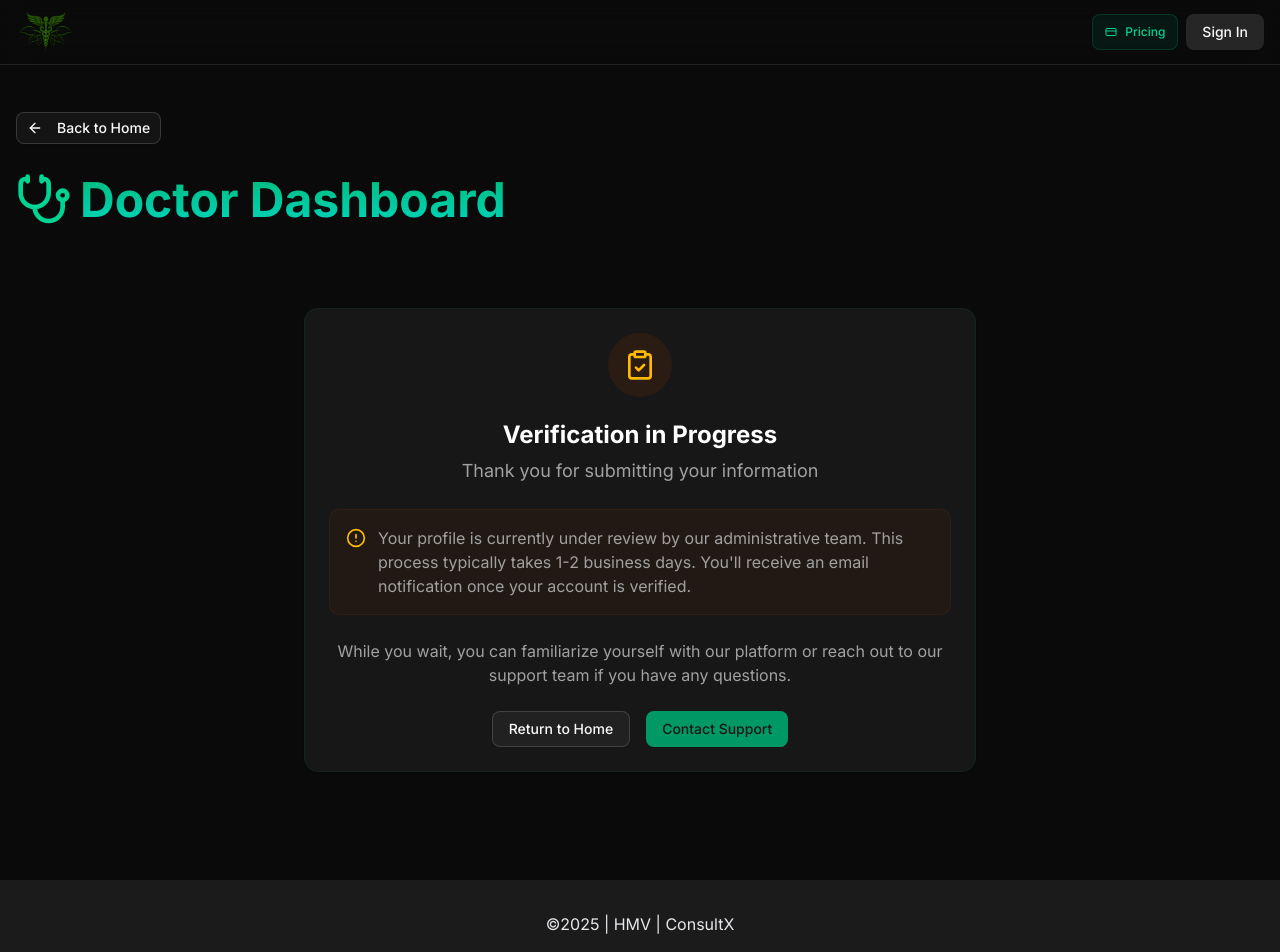
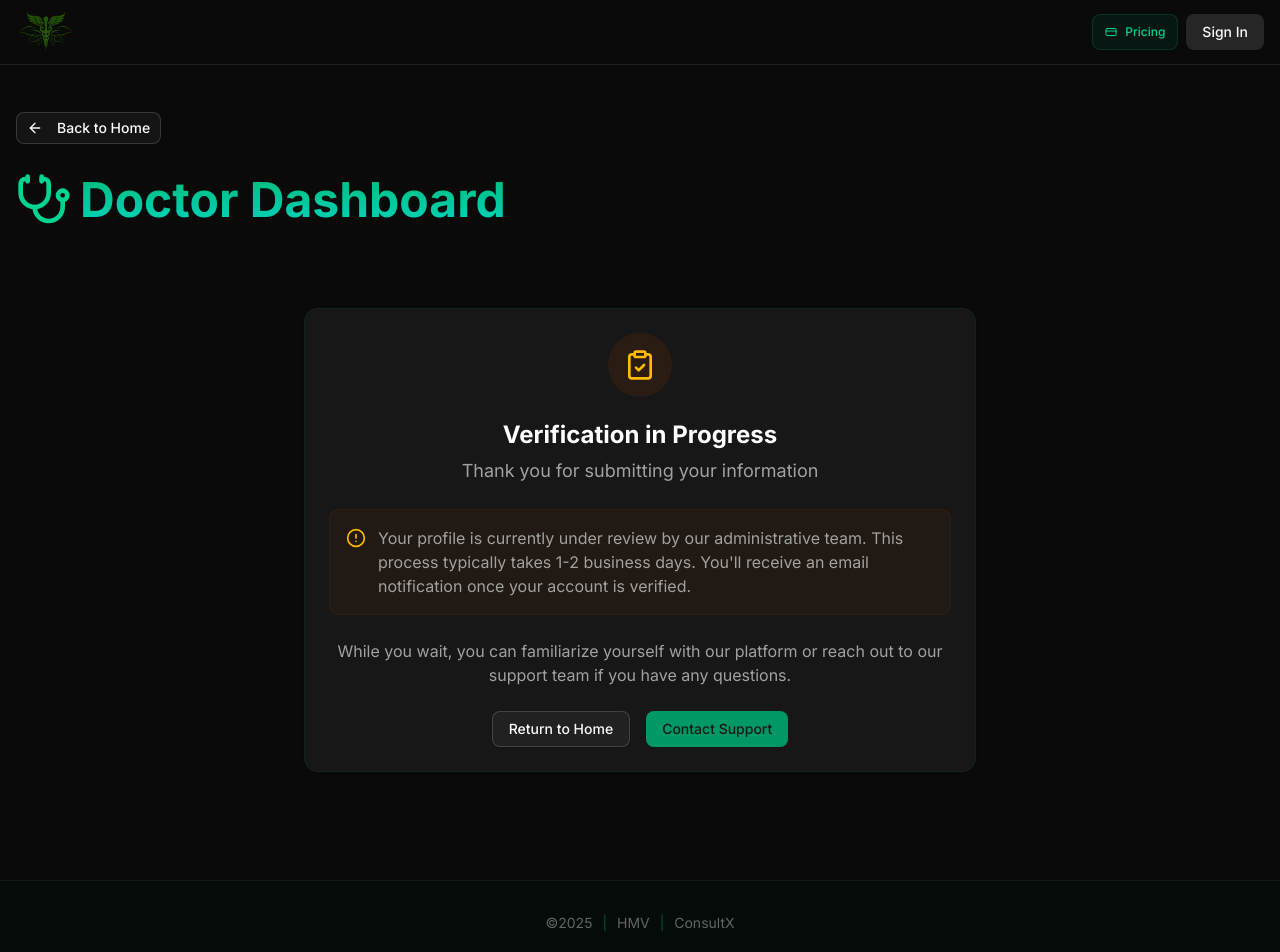
Before and after one commit to AmjustGettingStarted/Apothecary, a Next.js app: page /doctor/verification in a window 1280 px wide. Shown: the top 952 px of the page. Built offline with nearby package versions, Linux system fonts and the light colour scheme; no server answers.

Commit message:
style(footer): harmonize background color and typography with dark emerald theme

```diff
--- a/app/layout.js
+++ b/app/layout.js
@@ -36,9 +36,13 @@ export default function RootLayout({ children }) {
             <main className="min-h-screen">{children}</main>
             <Toaster richColors />
 
-            <footer className="bg-[#1B1B1B] py-8">
-              <div className="container mx-auto px-4 text-center text-gray-200 flex justify-center">
-                <p>©{format(new Date(), "yyyy")} | HMV | ConsultX</p>
+            <footer className="bg-[#050B08] border-t border-white/5 py-8">
+              <div className="container mx-auto px-4 text-center text-muted-foreground/60 text-sm flex justify-center items-center">
+                <p>
+                  ©{format(new Date(), "yyyy")}{" "}
+                  <span className="text-emerald-500/40 mx-1.5">|</span> HMV{" "}
+                  <span className="text-emerald-500/40 mx-1.5">|</span> ConsultX
+                </p>
               </div>
             </footer>
           </ThemeProvider>
```
